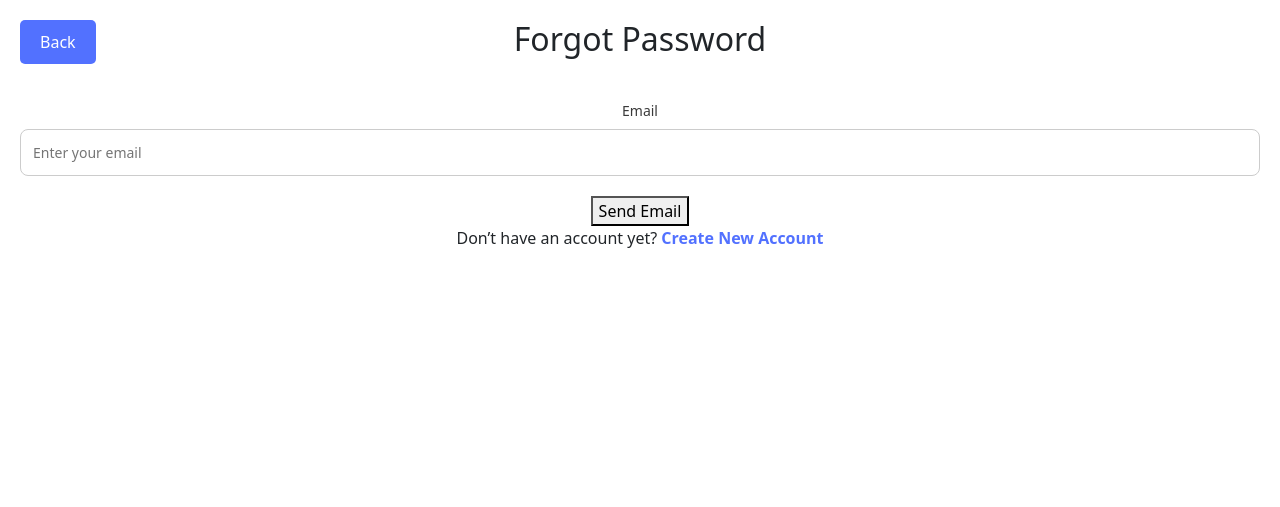
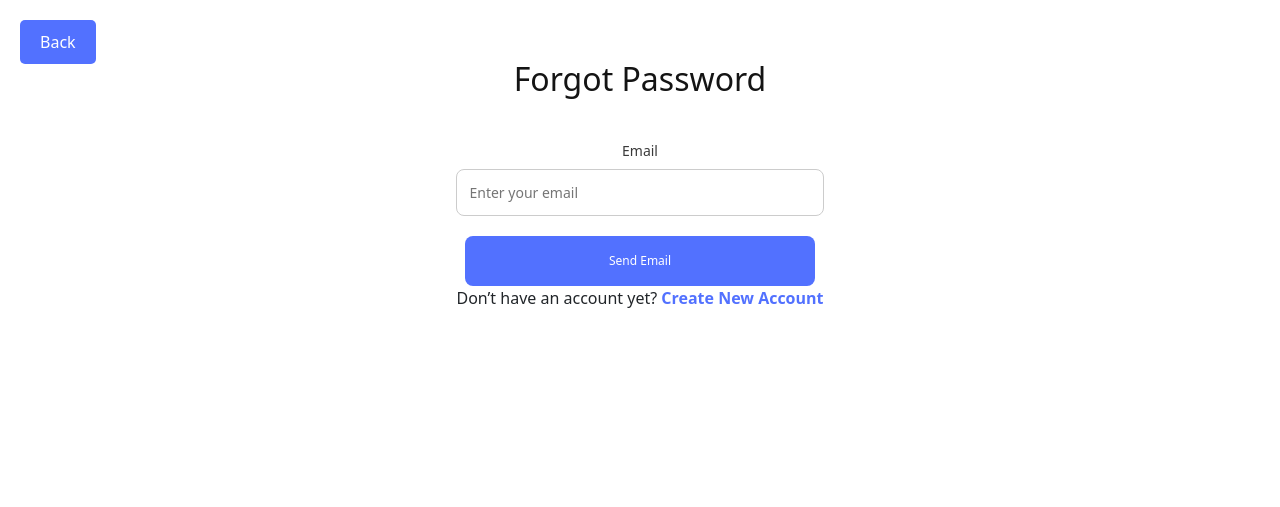
Before and after one commit to dheerazsah/Final-Year-Project-Paperlify, a Django app: page /forgotpassword in a window 1280 px wide. Shown: the top 507 px of the page. Before the commit the page ends 248 px from the top, so only its background shows below. Run offline with Django 4.2, Linux system fonts and the light colour scheme.

Commit message:
Add: CSS style for forgotpassword.html
In this commit I have added css for the forgotpassword.html

```diff
--- a/Paperlify/static/dashstyle.css
+++ b/Paperlify/static/dashstyle.css
@@ -240,6 +240,67 @@
   .space {
     height: 100vh;
   }
+
+
+  .forgot-password-container {
+    background-color: var(--color-white);
+    padding: var(--padding);
+    margin: 20px;
+    display: flex;
+    flex-direction: column;
+    align-items: center;
+}
+
+.forgot-password-title {
+    font-size: var(--h1-bold-size);
+    color: var(--color-gray-200);
+    margin: var(--gap) 0;
+}
+
+.message {
+    color: green;
+    margin-bottom: 10px;
+}
+
+.input-field,
+.otp-field {
+    margin: var(--gap) 0;
+}
+
+.input-field label,
+.otp-field label {
+    font-size: var(--body2-normal-size);
+    color: var(--color-darkslategray);
+}
+
+.input-field input,
+.otp-field input {
+    display: block;
+    width: 100%;
+    padding: 0.75rem;
+    border-radius: 8px;
+    margin-bottom: 1.25rem;
+    font-size: 0.875rem;
+    border: 1px solid #ccc;
+}
+
+.send-email-button,
+.verify-otp-button {
+    background-color: var(--primary-blue);
+    color: var(--color-white);
+    padding: 1rem;
+    width: 350px;
+    border: none;
+    border-radius: 8px;
+    font-size: 0.75rem;
+    cursor: pointer;
+}
+
+.send-email-button:hover,
+.verify-otp-button:hover {
+    background-color: var(--hover-blue);
+}
+
   .dashboard-body {
     font-family: "DM Sans";
     background-color: var(--color-white);
```
